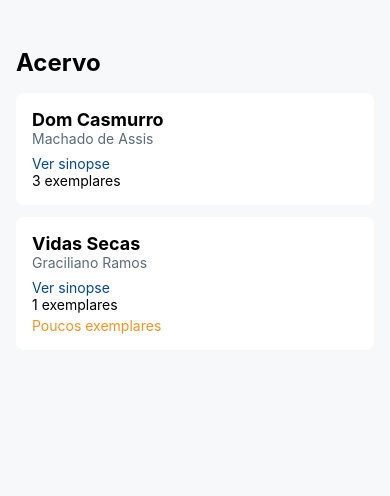
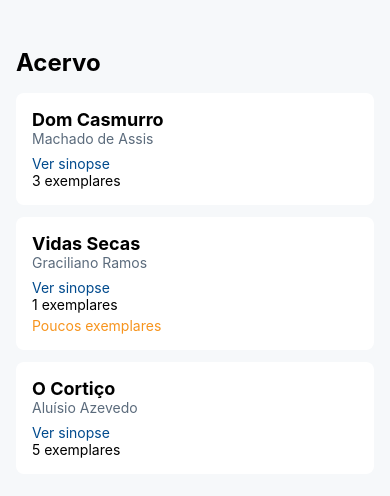
Before and after one commit to thalsime/uc8-mobile-biblioteca, a React Native app: screen / in a window 390 px wide. Shown: the top 496 px of the page. Built offline with nearby package versions, Linux system fonts and the light colour scheme.

Commit message:
feat: terceiro livro no acervo do exemplo
- App com o terceiro livro na lista do acervo
- CartaoLivro e tipo Livro sem alteração
- README com a linha da tag aula11

```diff
--- a/App.tsx
+++ b/App.tsx
@@ -5,6 +5,7 @@ import type { Livro } from './src/types/biblioteca';
 const acervo: Livro[] = [
   { id: 1, titulo: 'Dom Casmurro', autor: 'Machado de Assis', sinopse: 'Romance narrado por Bentinho.', exemplares: 3 },
   { id: 2, titulo: 'Vidas Secas', autor: 'Graciliano Ramos', exemplares: 1 },
+  { id: 3, titulo: 'O Cortiço', autor: 'Aluísio Azevedo', exemplares: 5 },
 ];
 
 export default function App() {
```
Also changed, not shown: 1 other file (tests, documents, lock files or other folders).
